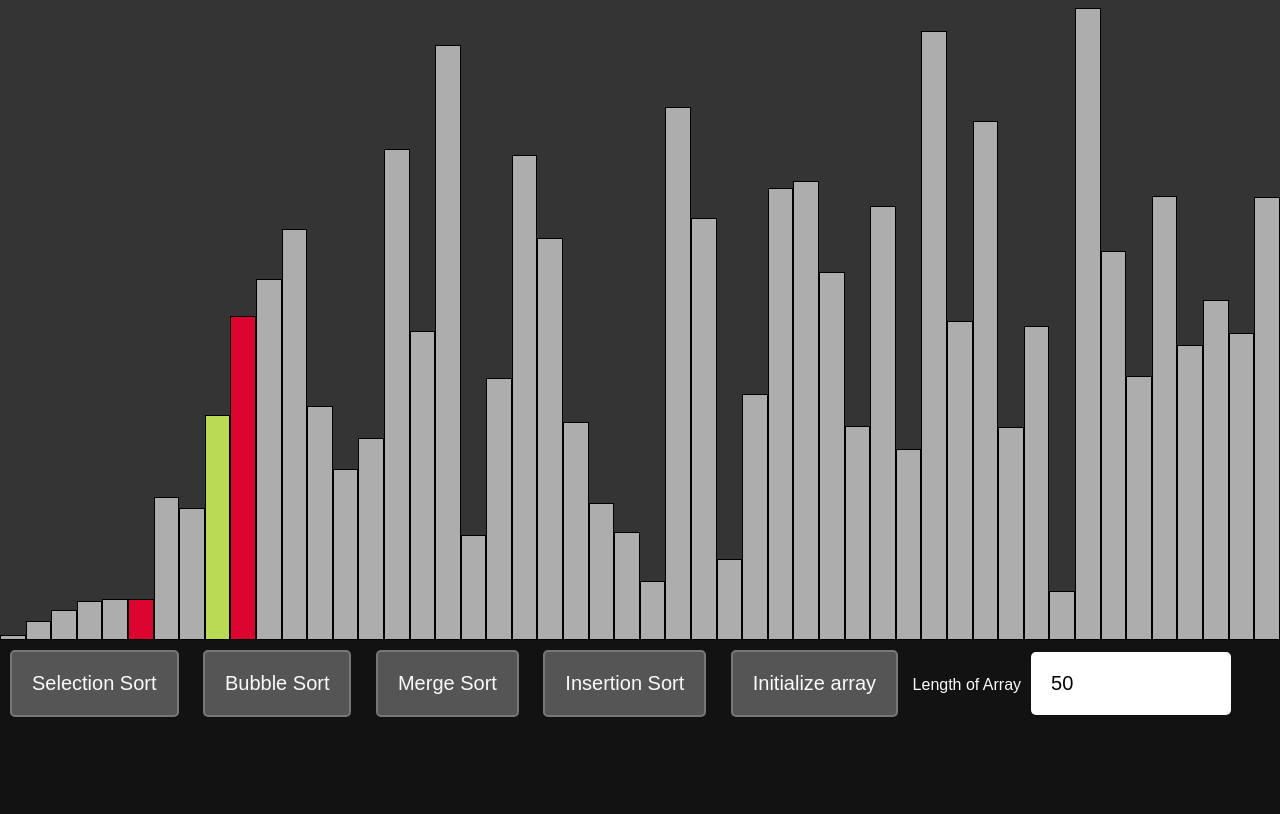
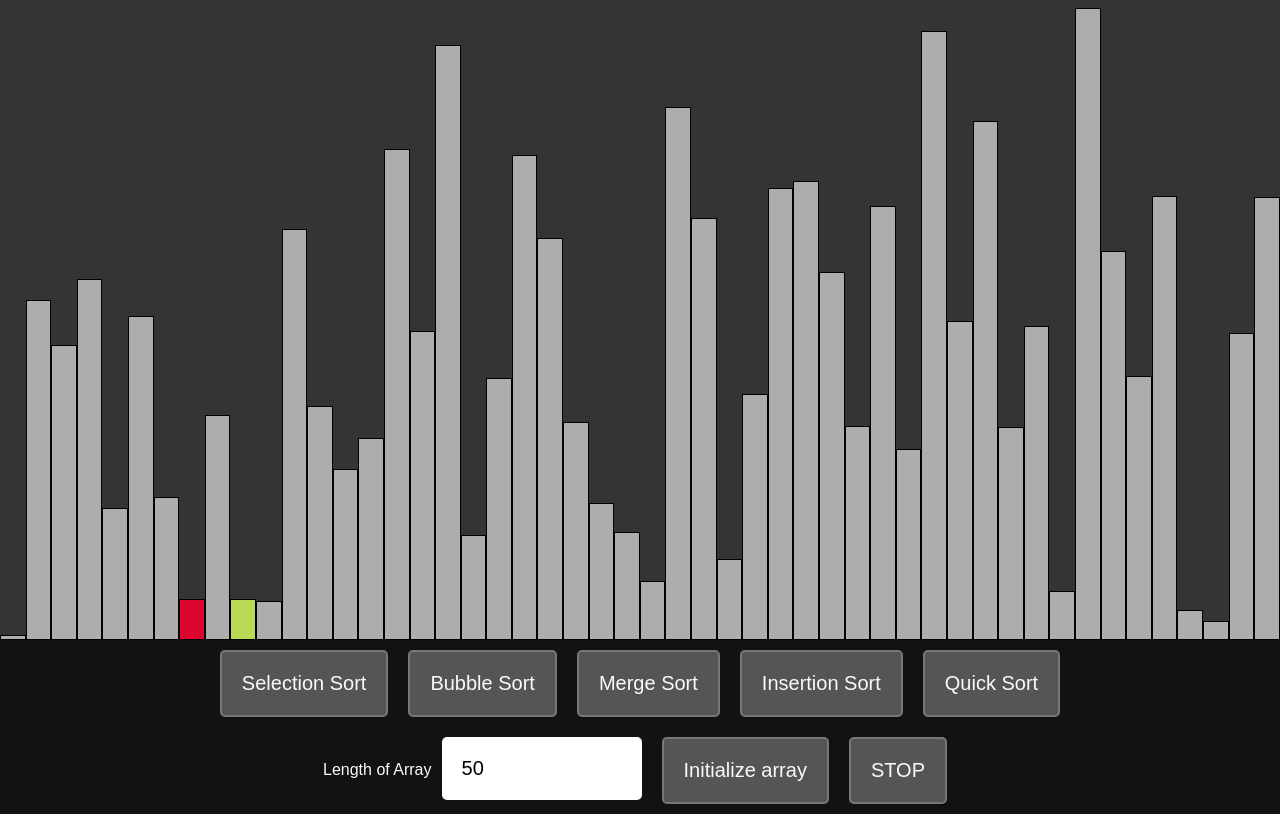
Before and after one commit to tohhongxiang123/sorting-algorithms-visualised, a plain HTML site: page index.html in a window 1280 px wide. Both pictures are taken after a click on the button "Selection Sort". Drawn offline with Linux system fonts and the light colour scheme.

Commit message:
Added quicksort

```diff
--- a/index.html
+++ b/index.html
@@ -6,12 +6,19 @@
 
     <body>
         <div id="root"></div>
-        <button onClick="sortBy(selectionSort)">Selection Sort</button>
-        <button onClick="sortBy(bubbleSort)">Bubble Sort</button>
-        <button onClick="sortBy(mergeSort)">Merge Sort</button>
-        <button onClick="sortBy(insertionSort)">Insertion Sort</button>
-        <button onClick="buttonInitArray()">Initialize array</button>
-        <label for="length">Length of Array</label><input type="number" name="length" value="50" id="length"/>
+        <div class="form-group">
+            <button onClick="sortBy(selectionSort)">Selection Sort</button>
+            <button onClick="sortBy(bubbleSort)">Bubble Sort</button>
+            <button onClick="sortBy(mergeSort)">Merge Sort</button>
+            <button onClick="sortBy(insertionSort)">Insertion Sort</button>
+            <button onClick="sortBy(quickSort)">Quick Sort</button>
+        </div>
+        <div class="form-group">
+            <label for="length">Length of Array<input type="number" name="length" value="50" id="length"/></label>
+            <button onClick="buttonInitArray()">Initialize array</button>
+            <button id="stop">STOP</button>
+        </div>
+
         <script src="script.js"></script>
     </body>
 </html>
--- a/script.js
+++ b/script.js
@@ -80,18 +80,21 @@ function sleep(time) {
 async function selectionSort(arr) {
     // sorts array in ascending order using selection sort
     for (let i=0;i < arr.length-1;i++) {
+        if (stop) return arr; // stops execution if stop button pressed
+
         let minimum_index = i;
-        for (let j=i+1;j<arr.length;j++) {
+        for (let j=i+1;j<arr.length;j++) { // look for the minimum element
             highlightActive('active', j);
             if (arr[j] < arr[minimum_index]) {
                 minimum_index = j;
+                highlightActive('swap', minimum_index);
             }
             await sleep(DELAY);
         }
 
-        [arr[i], arr[minimum_index]] = swap(arr[i], arr[minimum_index]);
+        [arr[i], arr[minimum_index]] = swap(arr[i], arr[minimum_index]); // swap minimum element with current
         displayArr(arr);
-        highlightActive('swap', i, minimum_index);
+        // highlightActive('swap', i, minimum_index);
     }
     displayArr(arr);
     return arr
@@ -100,9 +103,11 @@ async function selectionSort(arr) {
 async function bubbleSort(arr) {
     // sorts array in ascending order using bubbleSort
     for (let i=0;i<arr.length - 1;i++) {
+        if (stop) return arr; // stops execution if stop button pressed
+
         for (let j=0; j<arr.length - 1 - i; j++) {
             if (arr[j] > arr[j+1]) {
-                [arr[j], arr[j+1]] = swap(arr[j], arr[j+1]);
+                [arr[j], arr[j+1]] = swap(arr[j], arr[j+1]); // if left element bigger than current, swap
             }
             displayArr(arr);
             highlightActive('active', j);
@@ -115,6 +120,7 @@ async function bubbleSort(arr) {
     return arr;
 }
 
+// THE ACTUAL MERGESORT. BUT FOR VISUALISATION PURPOSES, WE ARE NOT USING THIS
 // async function merge(left, right) {
 //     let left_cursor = 0;
 //     let right_cursor = 0;
@@ -198,6 +204,8 @@ async function mergeSort(arr, start=0, end=arr.length-1) {
         return arr
     }
 
+    if (stop) return arr; // stops execution if stop button pressed
+
     let middle = Math.floor((end+start)/2);
 
     if (end - start > 1) {
@@ -219,11 +227,13 @@ async function mergeSort(arr, start=0, end=arr.length-1) {
 async function insertionSort(arr){
     // sort arr in ascending order using insertion sort
     for (let i=0; i<arr.length; i++) {
+        if (stop) return arr; // stops execution if stop button pressed
+
         let j = i;
         while (j > 0 && arr[j-1]>arr[j]){
-            [arr[j-1], arr[j]] = swap(arr[j-1], arr[j]);
+            [arr[j-1], arr[j]] = swap(arr[j-1], arr[j]); // if left element is bigger, swap
             displayArr(arr);
-            highlightActive('swap', j, j-1);
+            highlightActive('active', j);
             j--;
             await sleep(DELAY);
         }
@@ -233,10 +243,53 @@ async function insertionSort(arr){
     return arr;
 }
 
+async function quickSort(arr, start=0, end=arr.length-1) {
+    async function partition(arr, start, end) {
+        let pivot = arr[end]; // pivot
+
+        let i = start - 1; // index of starting element
+        for (let j=start; j <= end-1; j++) {
+            // if current element smaller than pivot
+            if (arr[j] < pivot) {
+                i++;
+                [arr[i], arr[j]] = swap(arr[i], arr[j]);
+            }
+
+            displayArr(arr);
+            highlightActive('active', j);
+            highlightActive('swap', end); // highlighting pivot
+
+            await sleep(DELAY);
+        }
+
+        [arr[i+1], arr[end]] = swap(arr[i+1], arr[end]);
+
+        highlightActive('swap', i+1, end);
+        return i + 1;
+
+    }
+
+    if (stop) return arr; // stops execution if stop button pressed
+
+    if (start < end) {
+        // this is technically unhealthy for normal promises. We would use a Promise.all here. But this is sorting
+        // we want to single thread everything
+        pi = await partition(arr, start, end);
+        arr = await quickSort(arr, start, pi - 1);
+        arr = await quickSort(arr, pi + 1, end);
+    }
+
+    displayArr(arr);
+    return arr;
+}
+
 async function sortBy(f) {
+    stop = false;
     arr = await f(arr);
 }
 
 let arr = initArr(50);
-let DELAY = 0.01;
+let stop = false;
+let DELAY = 0.05;
 displayArr(arr);
+document.getElementById('stop').addEventListener('click', () => {stop = true});
--- a/styles.css
+++ b/styles.css
@@ -61,3 +61,8 @@ input:focus {
     border: 2px solid #7FDBFF;
     transition: all 0.2s ease-out;
 }
+
+.form-group {
+    display: flex;
+    justify-content: center;
+}
```
